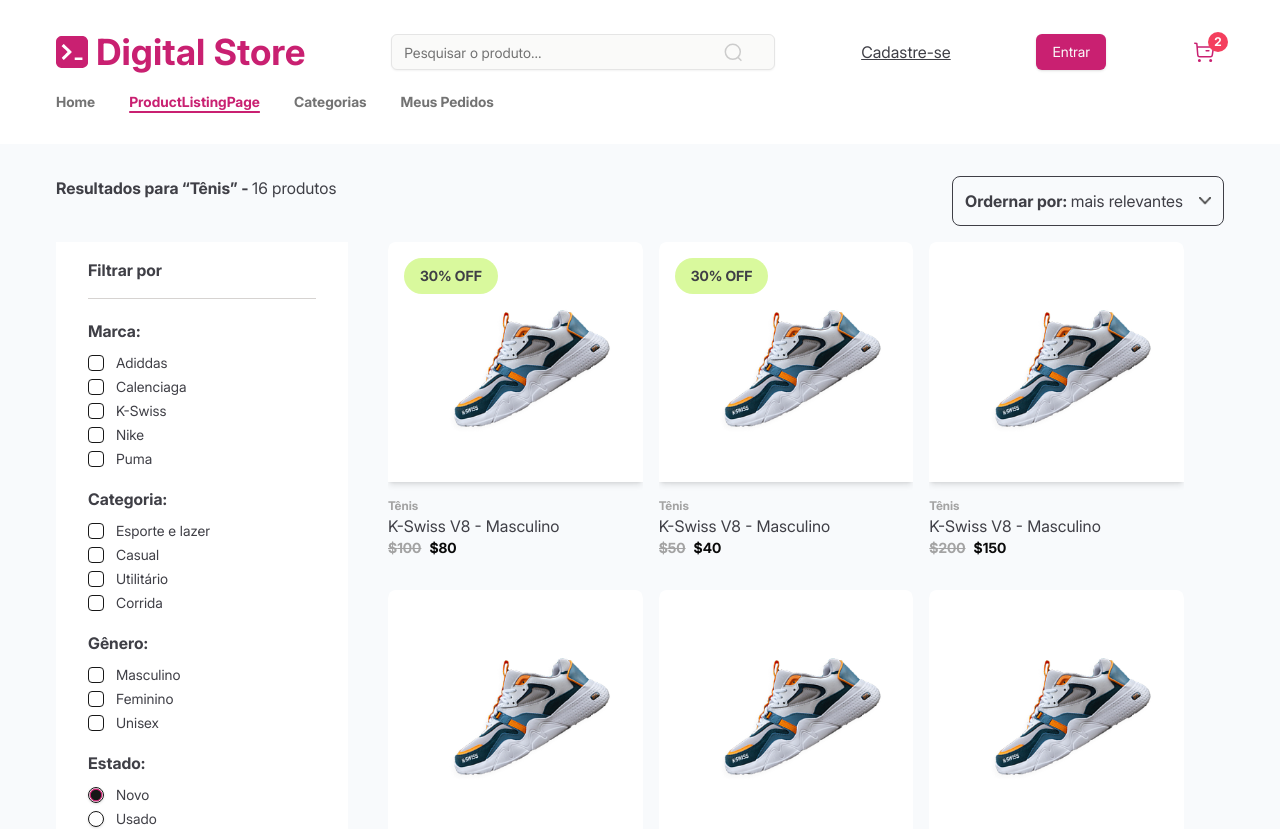
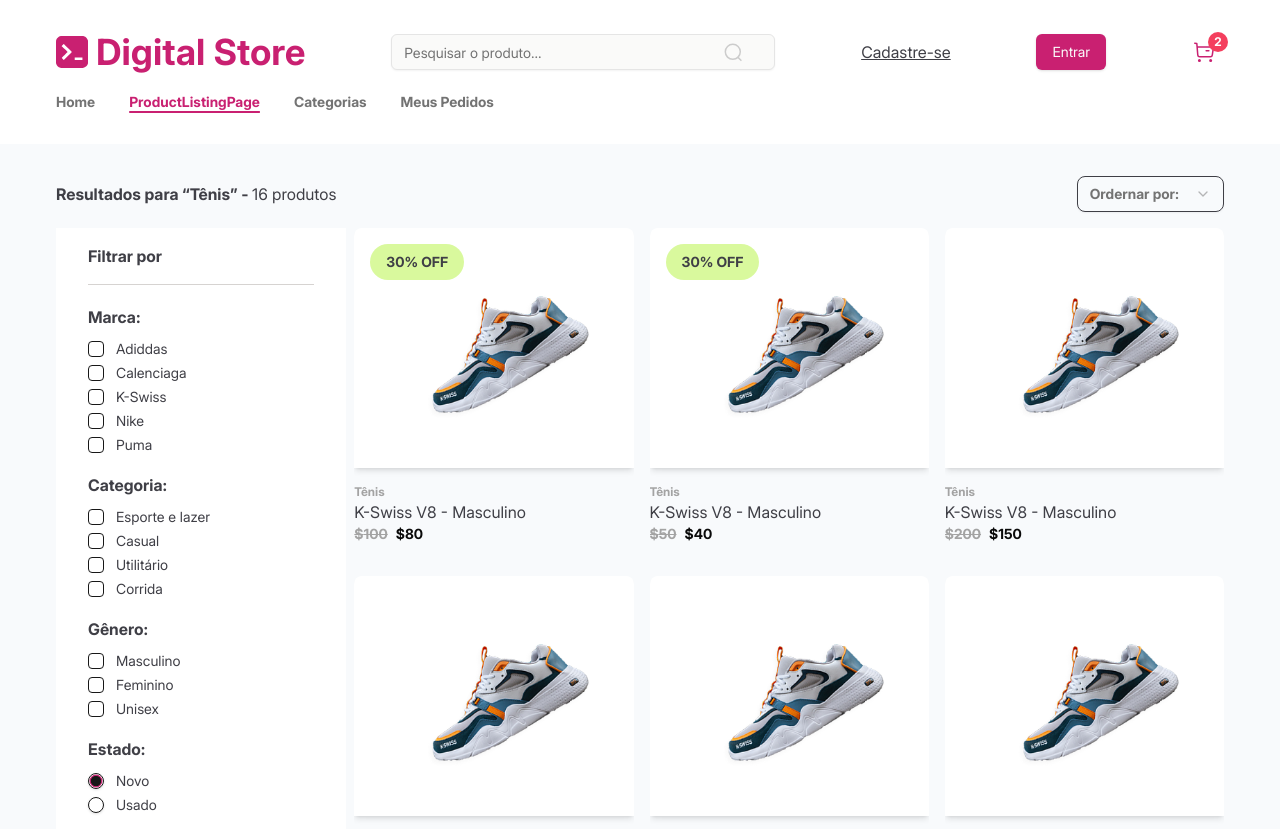
Before and after one commit to cauaosp/projeto-front-geracaotech, a React (Vite) app in the folder digital-store-project/: page /productlist in a window 1280 px wide. Shown: the top 829 px of the page. Built offline with nearby package versions, Linux system fonts and the light colour scheme.

Commit message:
fix: others files from last update

```diff
--- a/digital-store-project/package.json
+++ b/digital-store-project/package.json
@@ -16,6 +16,7 @@
     "@radix-ui/react-icons": "^1.3.2",
     "@radix-ui/react-label": "^2.1.7",
     "@radix-ui/react-radio-group": "^1.3.7",
+    "@radix-ui/react-select": "^2.2.5",
     "@radix-ui/react-separator": "^1.1.7",
     "@radix-ui/react-slot": "^1.2.3",
     "@radix-ui/react-tooltip": "^1.2.7",
--- /dev/null
+++ b/digital-store-project/src/components/ui/select.jsx
@@ -0,0 +1,119 @@
+import * as React from "react"
+import * as SelectPrimitive from "@radix-ui/react-select"
+import { Check, ChevronDown, ChevronUp } from "lucide-react"
+
+import { cn } from "@/lib/utils"
+
+const Select = SelectPrimitive.Root
+
+const SelectGroup = SelectPrimitive.Group
+
+const SelectValue = SelectPrimitive.Value
+
+const SelectTrigger = React.forwardRef(({ className, children, ...props }, ref) => (
+  <SelectPrimitive.Trigger
+    ref={ref}
+    className={cn(
+      "flex h-9 w-full items-center justify-between whitespace-nowrap rounded-md border border-input bg-transparent px-3 py-2 text-sm shadow-sm ring-offset-background data-[placeholder]:text-muted-foreground focus:outline-none focus:ring-1 focus:ring-ring disabled:cursor-not-allowed disabled:opacity-50 [&>span]:line-clamp-1",
+      className
+    )}
+    {...props}>
+    {children}
+    <SelectPrimitive.Icon asChild>
+      <ChevronDown className="h-4 w-4 opacity-50" />
+    </SelectPrimitive.Icon>
+  </SelectPrimitive.Trigger>
+))
+SelectTrigger.displayName = SelectPrimitive.Trigger.displayName
+
+const SelectScrollUpButton = React.forwardRef(({ className, ...props }, ref) => (
+  <SelectPrimitive.ScrollUpButton
+    ref={ref}
+    className={cn("flex cursor-default items-center justify-center py-1", className)}
+    {...props}>
+    <ChevronUp className="h-4 w-4" />
+  </SelectPrimitive.ScrollUpButton>
+))
+SelectScrollUpButton.displayName = SelectPrimitive.ScrollUpButton.displayName
+
+const SelectScrollDownButton = React.forwardRef(({ className, ...props }, ref) => (
+  <SelectPrimitive.ScrollDownButton
+    ref={ref}
+    className={cn("flex cursor-default items-center justify-center py-1", className)}
+    {...props}>
+    <ChevronDown className="h-4 w-4" />
+  </SelectPrimitive.ScrollDownButton>
+))
+SelectScrollDownButton.displayName =
+  SelectPrimitive.ScrollDownButton.displayName
+
+const SelectContent = React.forwardRef(({ className, children, position = "popper", ...props }, ref) => (
+  <SelectPrimitive.Portal>
+    <SelectPrimitive.Content
+      ref={ref}
+      className={cn(
+        "relative z-50 max-h-[--radix-select-content-available-height] min-w-[8rem] overflow-y-auto overflow-x-hidden rounded-md border bg-popover text-popover-foreground shadow-md data-[state=open]:animate-in data-[state=closed]:animate-out data-[state=closed]:fade-out-0 data-[state=open]:fade-in-0 data-[state=closed]:zoom-out-95 data-[state=open]:zoom-in-95 data-[side=bottom]:slide-in-from-top-2 data-[side=left]:slide-in-from-right-2 data-[side=right]:slide-in-from-left-2 data-[side=top]:slide-in-from-bottom-2 origin-[--radix-select-content-transform-origin]",
+        position === "popper" &&
+          "data-[side=bottom]:translate-y-1 data-[side=left]:-translate-x-1 data-[side=right]:translate-x-1 data-[side=top]:-translate-y-1",
+        className
+      )}
+      position={position}
+      {...props}>
+      <SelectScrollUpButton />
+      <SelectPrimitive.Viewport
+        className={cn("p-1", position === "popper" &&
+          "h-[var(--radix-select-trigger-height)] w-full min-w-[var(--radix-select-trigger-width)]")}>
+        {children}
+      </SelectPrimitive.Viewport>
+      <SelectScrollDownButton />
+    </SelectPrimitive.Content>
+  </SelectPrimitive.Portal>
+))
+SelectContent.displayName = SelectPrimitive.Content.displayName
+
+const SelectLabel = React.forwardRef(({ className, ...props }, ref) => (
+  <SelectPrimitive.Label
+    ref={ref}
+    className={cn("px-2 py-1.5 text-sm font-semibold", className)}
+    {...props} />
+))
+SelectLabel.displayName = SelectPrimitive.Label.displayName
+
+const SelectItem = React.forwardRef(({ className, children, ...props }, ref) => (
+  <SelectPrimitive.Item
+    ref={ref}
+    className={cn(
+      "relative flex w-full cursor-default select-none items-center rounded-sm py-1.5 pl-2 pr-8 text-sm outline-none focus:bg-accent focus:text-accent-foreground data-[disabled]:pointer-events-none data-[disabled]:opacity-50",
+      className
+    )}
+    {...props}>
+    <span className="absolute right-2 flex h-3.5 w-3.5 items-center justify-center">
+      <SelectPrimitive.ItemIndicator>
+        <Check className="h-4 w-4" />
+      </SelectPrimitive.ItemIndicator>
+    </span>
+    <SelectPrimitive.ItemText>{children}</SelectPrimitive.ItemText>
+  </SelectPrimitive.Item>
+))
+SelectItem.displayName = SelectPrimitive.Item.displayName
+
+const SelectSeparator = React.forwardRef(({ className, ...props }, ref) => (
+  <SelectPrimitive.Separator
+    ref={ref}
+    className={cn("-mx-1 my-1 h-px bg-muted", className)}
+    {...props} />
+))
+SelectSeparator.displayName = SelectPrimitive.Separator.displayName
+
+export {
+  Select,
+  SelectGroup,
+  SelectValue,
+  SelectTrigger,
+  SelectContent,
+  SelectLabel,
+  SelectItem,
+  SelectSeparator,
+  SelectScrollUpButton,
+  SelectScrollDownButton,
+}
--- a/digital-store-project/src/pages/ProductListingPage/index.jsx
+++ b/digital-store-project/src/pages/ProductListingPage/index.jsx
@@ -2,6 +2,21 @@
 import { Checkbox } from "@/components/ui/checkbox";
 import { Label } from "@/components/ui/label";
 import { RadioGroup, RadioGroupItem } from "@/components/ui/radio-group";
+import {
+  Select,
+  SelectContent,
+  SelectItem,
+  SelectTrigger,
+  SelectValue,
+} from "@/components/ui/select";
+import {
+  Sheet,
+  SheetContent,
+  SheetDescription,
+  SheetHeader,
+  SheetTitle,
+  SheetTrigger,
+} from "@/components/ui/sheet";
 import { productsListData } from "@/lib/datas";
 
 const ProductListingPage = () => {
@@ -12,22 +27,51 @@
 
   return (
     <div className="px-4 md:px-14 py-4">
-      <div className="flex justify-between text-zinc-700 my-4 max-md:text-sm">
-        <div className="font-bold">
+      <div className="flex flex-col justify-between text-zinc-700 my-4 max-md:text-sm items-center md:flex-row-reverse">
+        <div className="flex justify-between w-full">
+          <Select>
+            <SelectTrigger className="flex justify-between border border-zinc-700 p-3 rounded-lg font-bold gap-2 items-center max-md:text-xs max-md:mr-auto md:ml-auto w-fit">
+              <div>Ordernar por:</div>
+              <SelectValue />
+            </SelectTrigger>
+            <SelectContent>
+              <SelectItem value="relevant">Mais relevantes</SelectItem>
+              <SelectItem value="recent">Mais Recentes</SelectItem>
+              <SelectItem value="old">Mais antigos</SelectItem>
+              <SelectItem value="more">Mais comprados</SelectItem>
+              <SelectItem value="less">Menos comprados</SelectItem>
+            </SelectContent>
+          </Select>
+
+          <Sheet className="bg-red-200 p-5 order-2">
+            <SheetTrigger>
+              <img
+                src="/funnel.png"
+                alt="filtro de busca"
+                className="h-12 bg-primary p-3 rounded-lg max-md:ml-auto md:hidden"
+              />
+            </SheetTrigger>
+            <SheetContent className="w-[400px] sm:w-[540px]">
+              <SheetHeader>
+                <SheetTitle>Are you absolutely sure?</SheetTitle>
+                <SheetDescription>
+                  This action cannot be undone. This will permanently delete
+                  your account and remove your data from our servers.
+                </SheetDescription>
+              </SheetHeader>
+            </SheetContent>
+          </Sheet>
+        </div>
+
+        <div className="font-bold w-full">
           Resultados para “Tênis” -{" "}
           <span className="font-medium">
             {productsListData.length} produtos
           </span>
         </div>
-        <div className="flex justify-between border border-zinc-700 p-3 rounded-lg font-bold w-fit gap-4 items-center max-md:text-xs">
-          <div>
-            Ordernar por: <span className="font-medium">mais relevantes</span>
-          </div>
-          <img src="/arrow-down.png" alt="seta" className="w-3" />
-        </div>
       </div>
-      <div className="flex justify-between max-h-screen">
-        <div className="bg-white h-fit w-1/4 min-w-40 flex flex-col gap-2 text-zinc-700 px-8 pb-8">
+      <div className="flex justify-between max-h-screen gap-2">
+        <div className="max-md:hidden bg-white h-fit w-1/4 min-w-40 flex flex-col gap-2 text-zinc-700 px-8 pb-8">
           <div className="font-bold border-b border-stone-300 py-4">
             Filtrar por
           </div>
@@ -72,8 +116,8 @@
         </div>
         <ProductList
           products={productsListData}
-          className="py-0 overflow-auto w-3/4"
-          customMap="grid grid-cols-1 md:grid-cols-3"
+          className="py-0 overflow-auto w-full md:w-3/4 px-0"
+          customMap="grid grid-cols-1 grid-cols-2 md:grid-cols-3"
         />
       </div>
     </div>
```
Also changed, not shown: digital-store-project/public/funnel.png (added).
